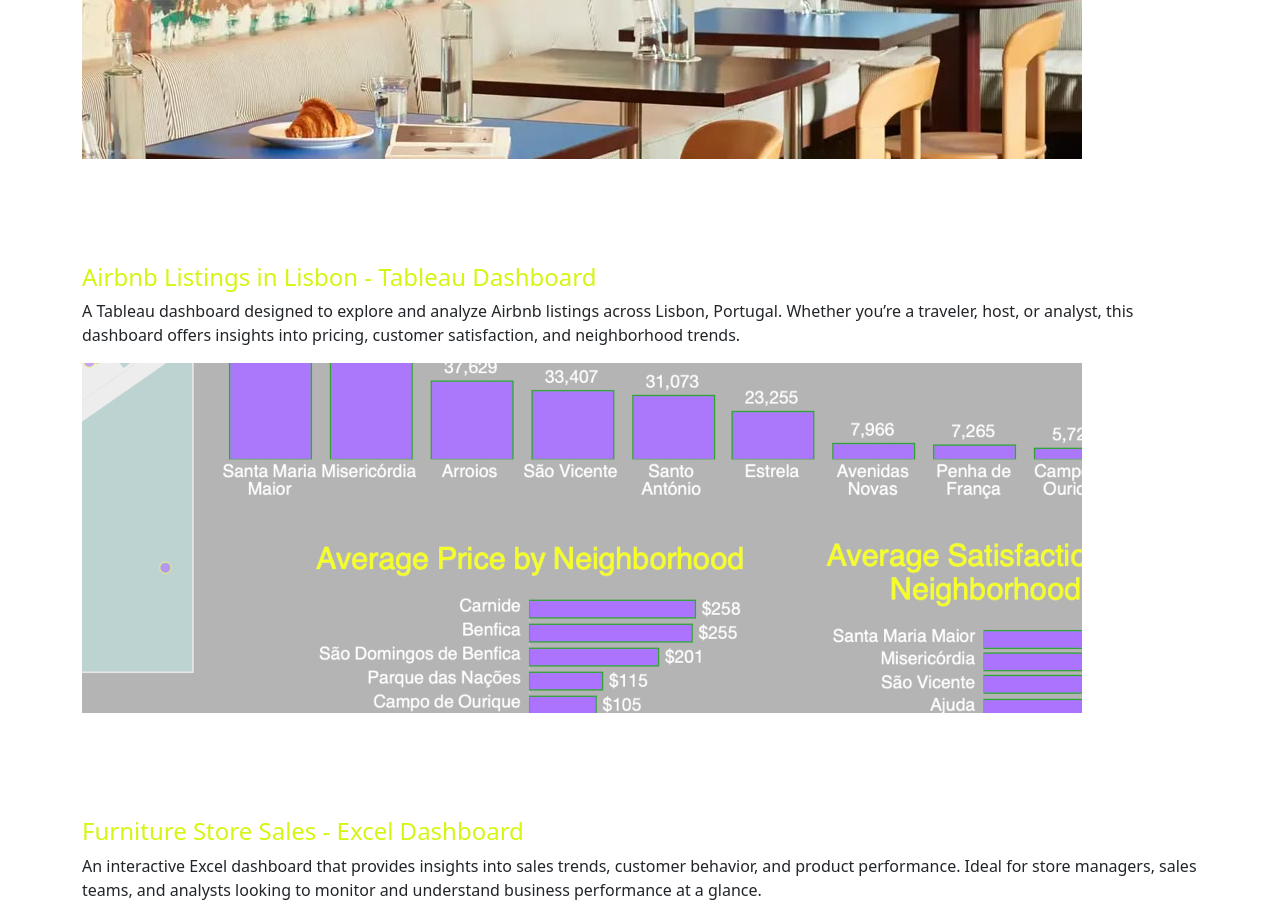
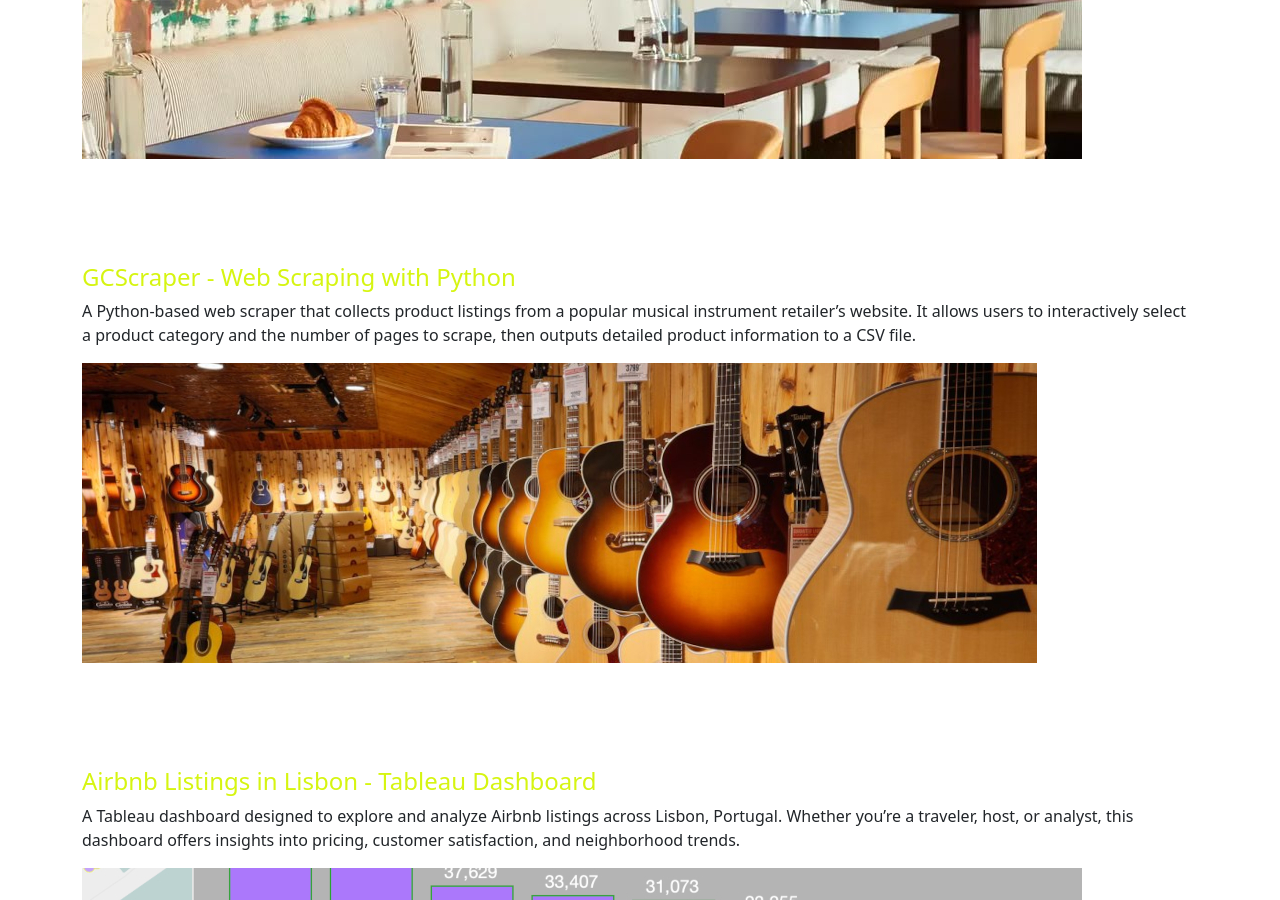
Before and after one commit to jfernando-work/jfernando-work.github.io, a Jekyll site: the page built from index.md, in a window 1280 px wide and 900 px high, scrolled down 1049 px. Built offline with Jekyll 4.4.1, drawn with Linux system fonts in a browser that asks for light colours.

Commit message:
adding GCScraper to portfolio site

```diff
--- a/index.md
+++ b/index.md
@@ -24,6 +24,15 @@ This project focuses on cleaning and preparing raw transactional data from a caf
 </a>
 <br><br><br><br>
 
+#### [GCScraper - Web Scraping with Python](https://github.com/jfernando-work/GCScraper)
+
+A Python-based web scraper that collects product listings from a popular musical instrument retailer's website. It allows users to interactively select a product category and the number of pages to scrape, then outputs detailed product information to a CSV file.
+
+<a href="https://github.com/jfernando-work/GCScraper">
+![GCScraper - Web Scraping with Python]({{site.baseurl}}/assets/images/sample_portfolio/GCScraper.jpg)
+</a>
+<br><br><br><br>
+
 #### [Airbnb Listings in Lisbon - Tableau Dashboard](/assets/docs/LisbonAirbnbListings_FINAL.twbx)
 
 A Tableau dashboard designed to explore and analyze Airbnb listings across Lisbon, Portugal. Whether you're a traveler, host, or analyst, this dashboard offers insights into pricing, customer satisfaction, and neighborhood trends.
```
Also changed, not shown: assets/images/sample_portfolio/GCScraper.jpg (added).
